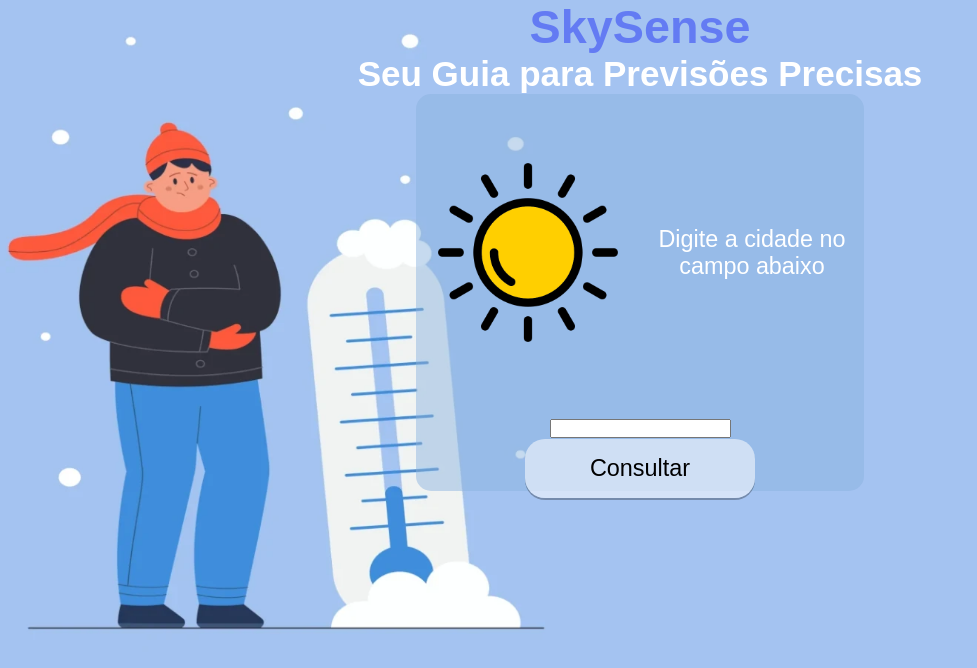
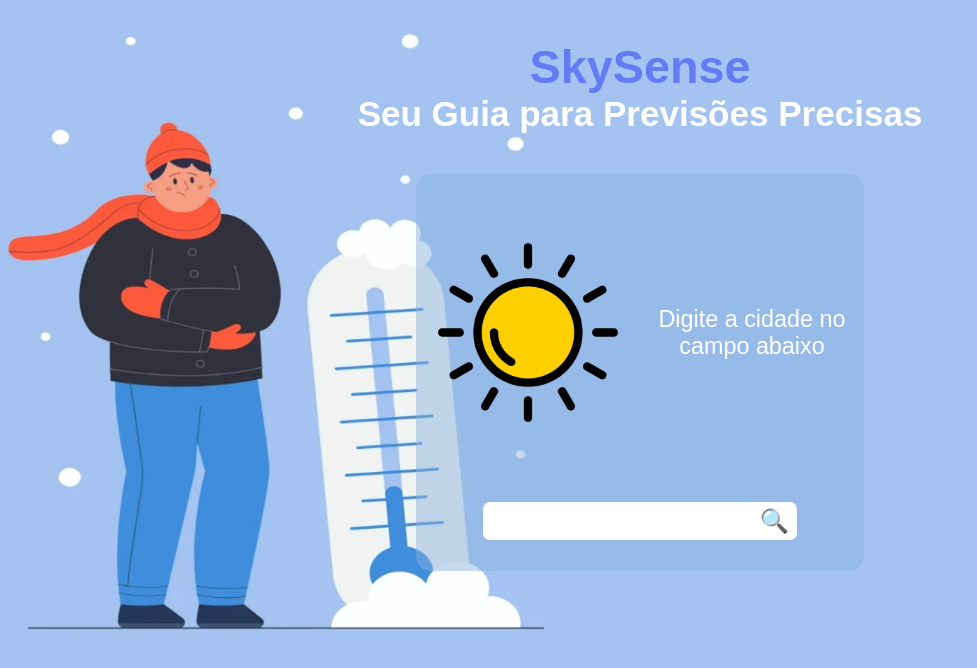
Before and after one commit to Catatera/SkySense, a React app in the folder SkySense/: page / in a window 1280 px wide. Shown: the top 668 px of the page, without its empty margins (0-977 px from the left). Built offline with nearby package versions, Linux system fonts and the light colour scheme.

Commit message:
atualizações de estilo

```diff
--- a/SkySense/src/Header.scss
+++ b/SkySense/src/Header.scss
@@ -1,5 +1,6 @@
 header{
     text-align: center;
+    padding: 5vh 0px 5vh 0px;
 }
 .title{
     color:#637BF3;
--- a/SkySense/src/Main.js
+++ b/SkySense/src/Main.js
@@ -48,7 +48,13 @@ export default function Main() {
               <strong>&#128204; {weatherData.name}</strong>
             </p>
             <p>
-              <strong>&#9200; {new Date().toLocaleTimeString()}</strong>
+              <strong>
+                &#9200;{" "}
+                {new Date().toLocaleTimeString([], {
+                  hour: "2-digit",
+                  minute: "2-digit",
+                })  }
+              </strong>
             </p>
           </>
         ) : (
@@ -57,12 +63,9 @@ export default function Main() {
       </div>
 
       <div className={styles.btnDiv}>
-        <input value={inputValue} onChange={handleChange} />
-
-        <br />
-
+        <input value={inputValue} onChange={handleChange}/>
         <button className={styles.btn} onClick={fetchData}>
-          Consultar
+          &#128269;
         </button>
       </div>
     </div>
--- a/SkySense/src/Main.scss
+++ b/SkySense/src/Main.scss
@@ -32,21 +32,25 @@
   }
 
   .btnDiv {
-    margin: 0px auto;
+    display: flex;
     width: 100%;
     height: 15%;
-    margin-bottom: 100%;
-    input{
-
+    flex-direction: row;
+    justify-content: center;
+    align-items: flex-start;
+    input {
+      width: 60%;
+      height: 65%;
+      border-radius: 7px 0px 0px 7px;
+      border: 0px;
     }
     .btn {
-      background-color: rgba(255, 255, 255, 0.536);
-      width: 18vw;
-      height: 100%;
+      background-color: rgb(255, 255, 255);
+      width: 10%;
+      height: 65%;
       font-size: clamp(0.2em, 0.4em + 1.1vw, 4.3em);
-      border: 0px solid;
-      border-radius: 20px;
-      box-shadow: 0px 2px 0px 0px rgba(0, 0, 0, 0.285);
+      border: 0px;
+      border-radius: 0px 7px 7px 0px;
     }
   }
 }
```
